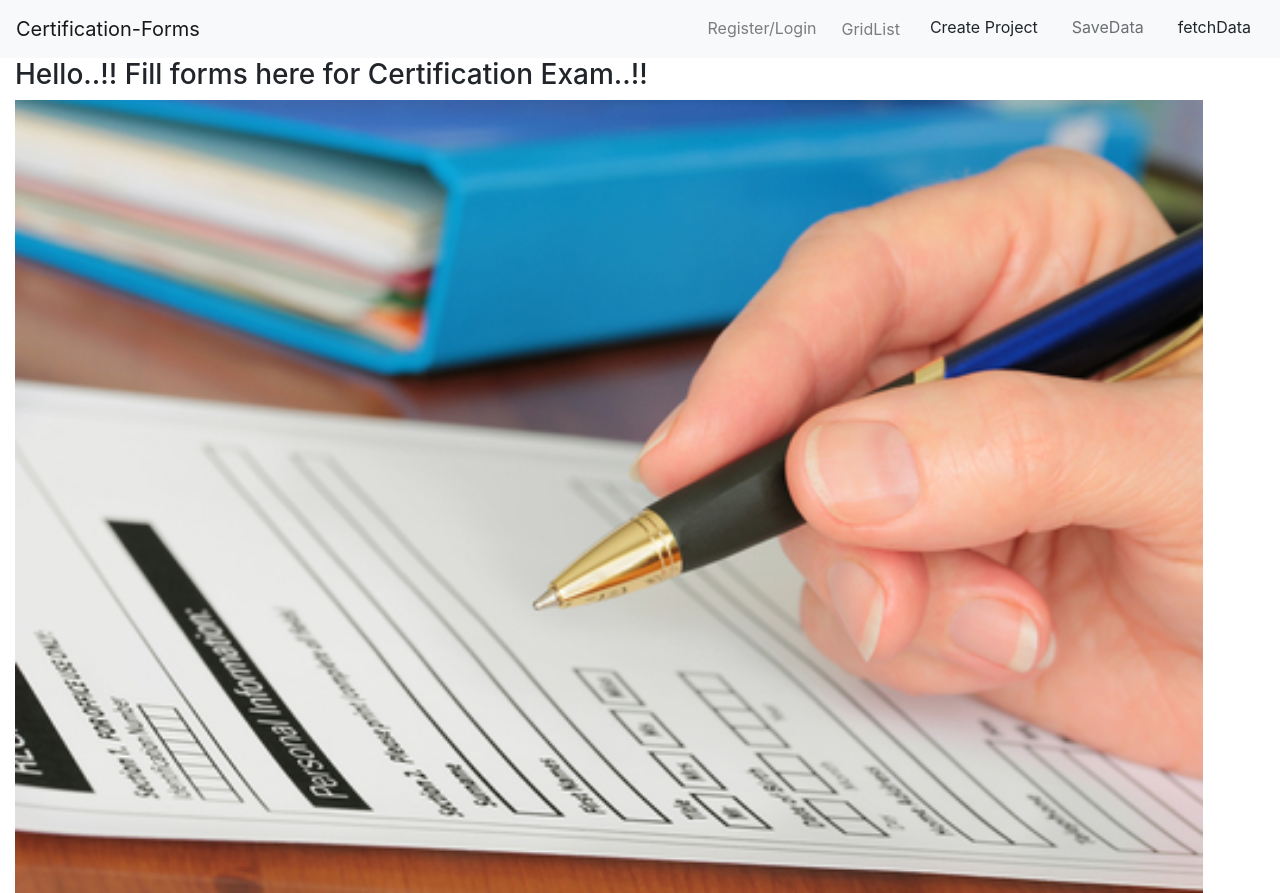
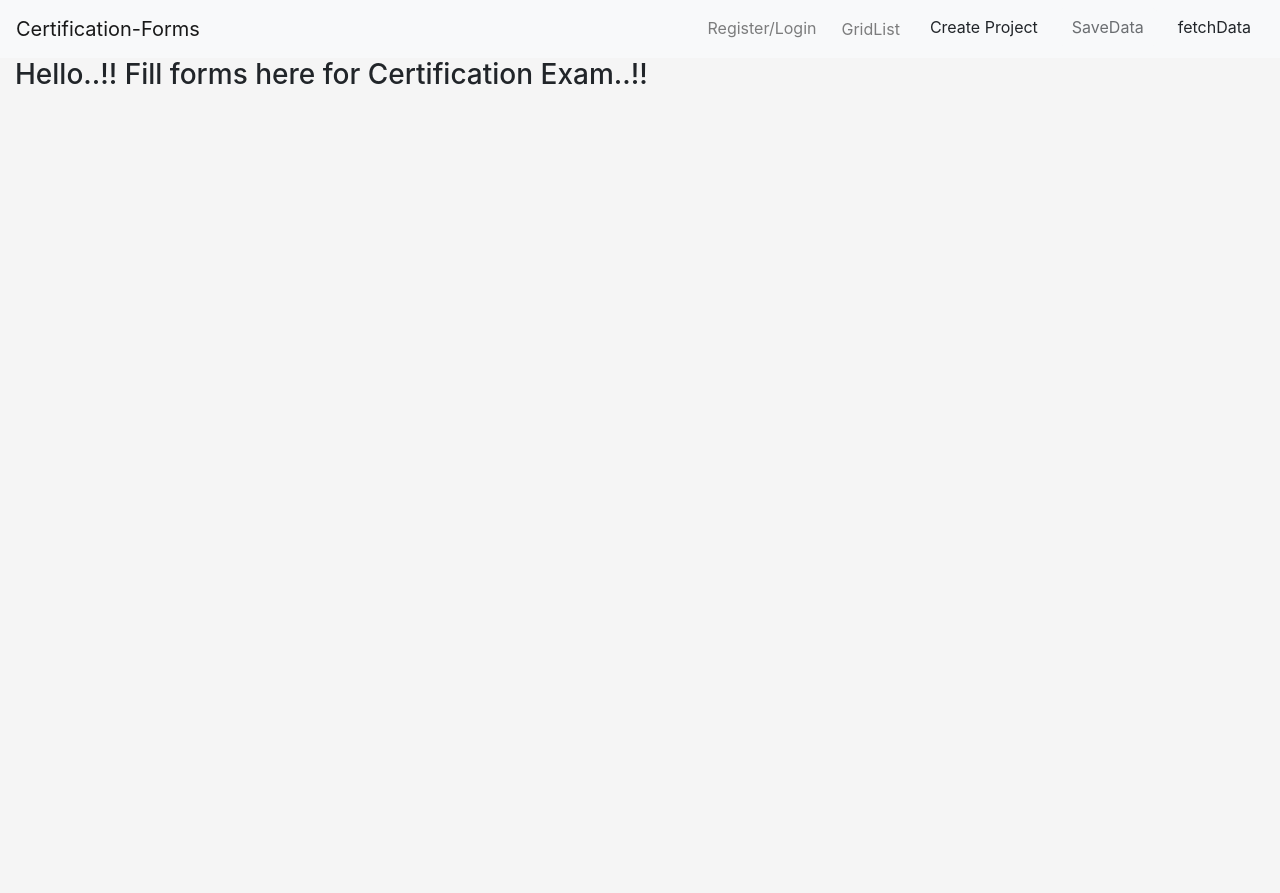
Before and after one commit to PratibhaJain1999/Angular-Certification-forms, an Angular app: page / in a window 1280 px wide. After the commit the page ends 800 px from the top, so only its background shows below. Built offline with nearby package versions, Linux system fonts and the light colour scheme.

Commit message:
modified

```diff
--- a/src/app/app.component.html
+++ b/src/app/app.component.html
@@ -3,5 +3,4 @@
 <app-auth *ngIf="tabSelected=='auth'"></app-auth>
 <div class="container-fluid">
     <h3 *ngIf="tabSelected==''">Hello..!! Fill forms here for Certification Exam..!!</h3>
-<img src="/assets/images/fillform.jpg" class="formfill" *ngIf="tabSelected==''">
 </div>
--- a/src/app/grid-list/grid-list.component.html
+++ b/src/app/grid-list/grid-list.component.html
@@ -23,7 +23,7 @@
                             <td>{{items.email}}</td>
                             <td>{{items.body}}</td>
 
-                            <td><img src="../../assets/images/no-cover.gif" width="100px"></td>
+                            <td><img src="/assets/images/no-cover.gif" width="100px"></td>
                             <button type="button" class="btn btn-danger" (click)="delete(items)">Delete</button>
 
                         </tr>
@@ -37,7 +37,7 @@
         <div class="row" *ngIf = "mode=='list'" >
             <div class="card" *ngFor = "let items of gridlist">
                 <div class="img-container">
-                    <img src="assets/images/no-cover.gif" class="card-img-top">
+                    <img src="/assets/images/no-cover.gif" class="card-img-top">
                 </div>
                 <div class="card-body">
                     <div class="card-heading">
--- a/src/styles.css
+++ b/src/styles.css
@@ -1 +1,4 @@
 /* You can add global styles to this file, and also import other style files */
+body{
+    background-color:whitesmoke;
+}
```
